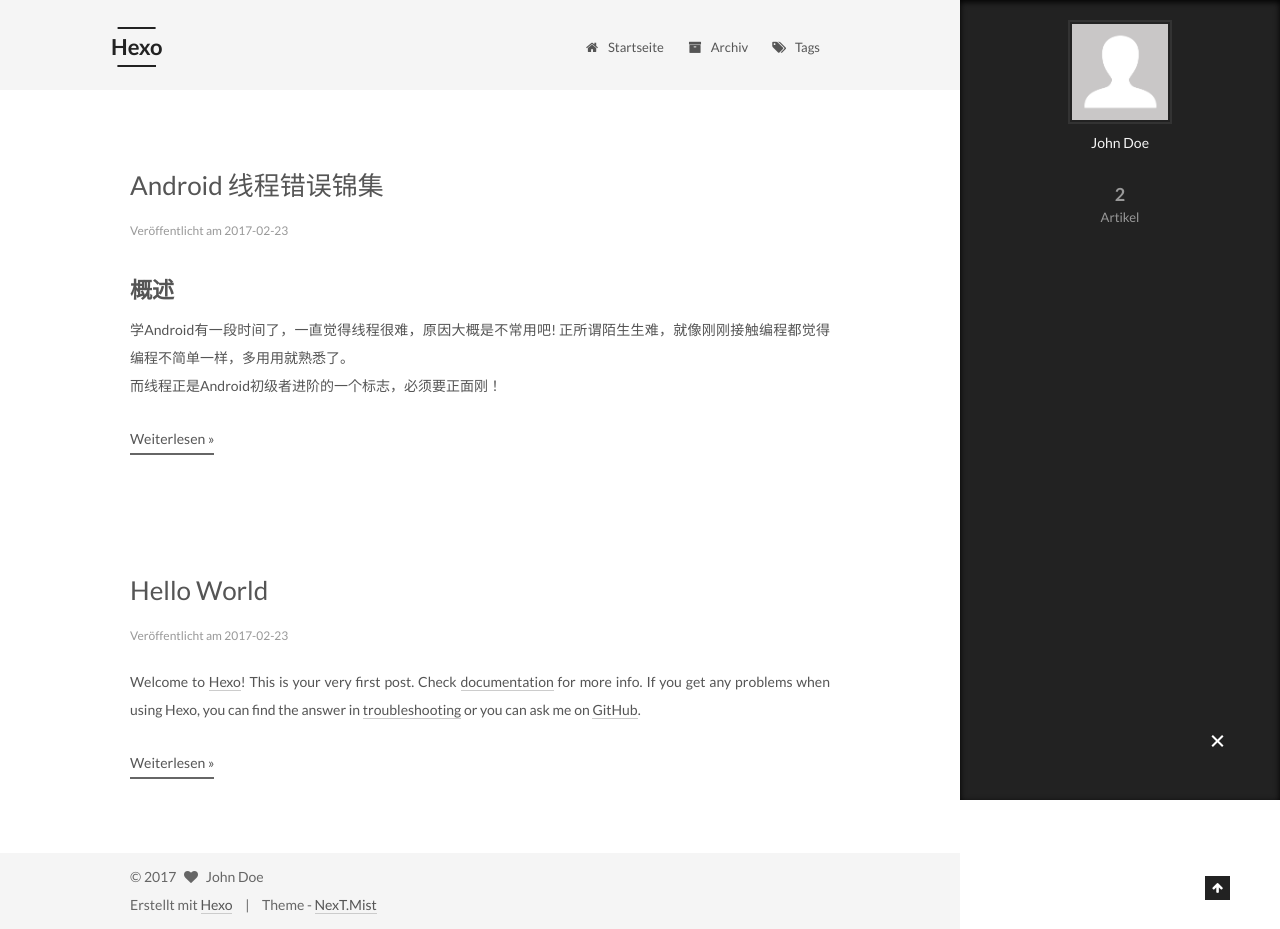
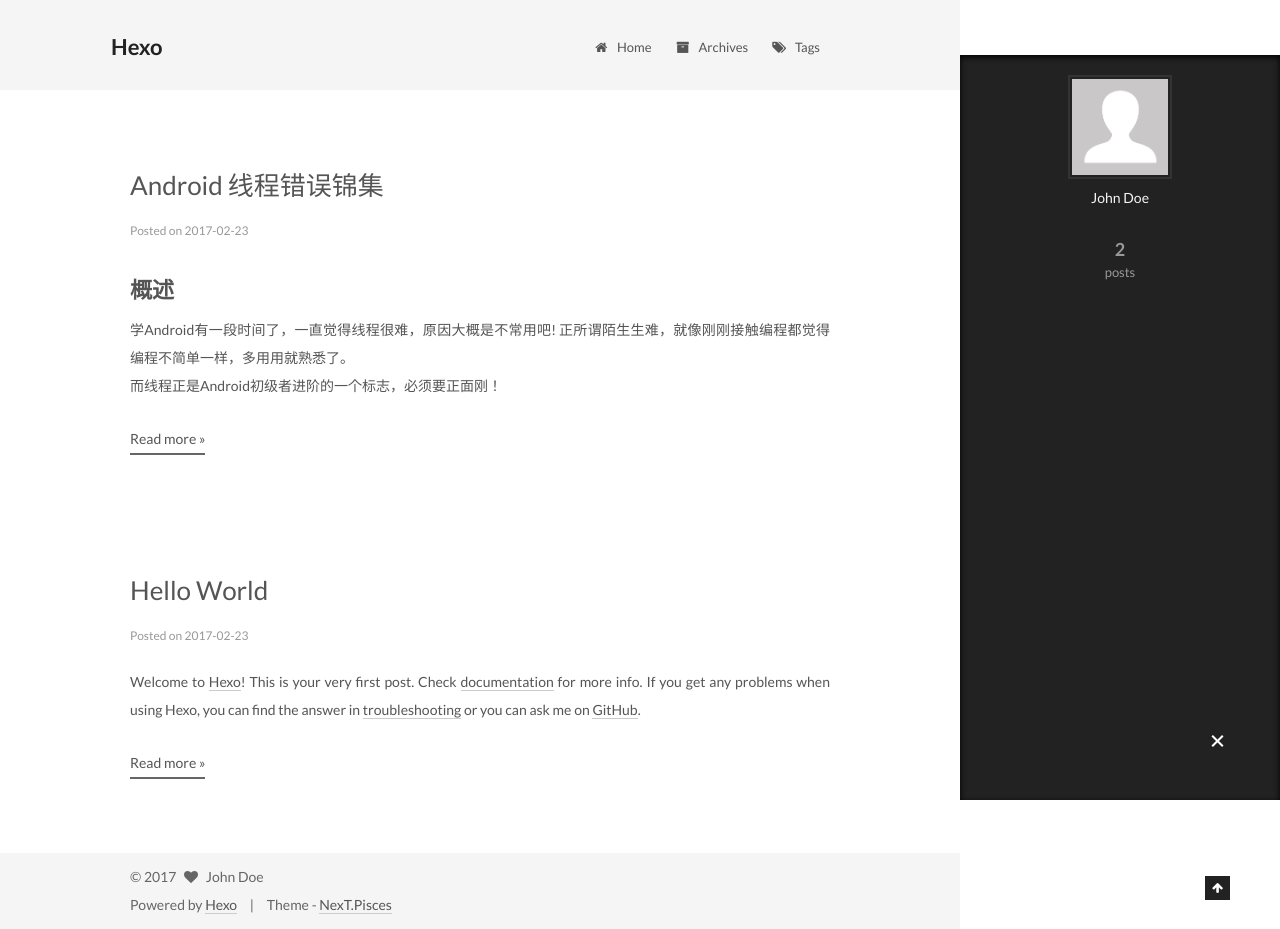
Before and after one commit to 755754582/755754582.github, a plain HTML site: page index.html in a window 1280 px wide. Both pictures are taken after a click on the element 1217 px from the left and 742 px from the top of the page. Drawn offline with Linux system fonts and the light colour scheme.

Commit message:
Site updated: 2017-02-23 11:37:32

```diff
--- a/2017/02/23/Android-线程错误锦集/index.html
+++ b/2017/02/23/Android-线程错误锦集/index.html
@@ -5,7 +5,7 @@
 
 
 
-<html class="theme-next mist use-motion">
+<html class="theme-next pisces use-motion">
 <head>
   <meta charset="UTF-8"/>
 <meta http-equiv="X-UA-Compatible" content="IE=edge,chrome=1" />
@@ -100,7 +100,7 @@
 <script type="text/javascript" id="hexo.configuration">
   var NexT = window.NexT || {};
   var CONFIG = {
-    scheme: 'Mist',
+    scheme: 'Pisces',
     sidebar: {"position":"left","display":"post"},
     fancybox: true,
     motion: true,
@@ -169,7 +169,7 @@
 
               <i class="menu-item-icon fa fa-fw fa-home"></i> <br />
 
-            Startseite
+            Home
           </a>
         </li>
 
@@ -179,7 +179,7 @@
 
               <i class="menu-item-icon fa fa-fw fa-archive"></i> <br />
 
-            Archiv
+            Archives
           </a>
         </li>
 
@@ -242,7 +242,7 @@
             <span class="post-meta-item-icon">
               <i class="fa fa-calendar-o"></i>
             </span>
-            <span class="post-meta-item-text">Veröffentlicht am</span>
+            <span class="post-meta-item-text">Posted on</span>
             <time itemprop="dateCreated" datetime="2017-02-23T11:10:19+08:00" content="2017-02-23">
               2017-02-23
             </time>
@@ -412,10 +412,10 @@ private void showTime() { //第二步
 
         <ul class="sidebar-nav motion-element">
           <li class="sidebar-nav-toc sidebar-nav-active" data-target="post-toc-wrap" >
-            Inhaltsverzeichnis
+            Table of Contents
           </li>
           <li class="sidebar-nav-overview" data-target="site-overview">
-            Übersicht
+            Overview
           </li>
         </ul>
 
@@ -432,7 +432,7 @@ private void showTime() { //第二步
           <div class="site-state-item site-state-posts">
             <a href="/archives">
               <span class="site-state-item-count">2</span>
-              <span class="site-state-item-name">Artikel</span>
+              <span class="site-state-item-name">posts</span>
             </a>
           </div>
 
@@ -490,13 +490,13 @@ private void showTime() { //第二步
 </div>
 
 <div class="powered-by">
-  Erstellt mit  <a class="theme-link" href="http://hexo.io">Hexo</a>
+  Powered by <a class="theme-link" href="http://hexo.io">Hexo</a>
 </div>
 
 <div class="theme-info">
   Theme -
   <a class="theme-link" href="https://github.com/iissnan/hexo-theme-next">
-    NexT.Mist
+    NexT.Pisces
   </a>
 </div>
 
@@ -563,6 +563,13 @@ private void showTime() { //第二步
 
 
 
+  <script type="text/javascript" src="/js/src/affix.js?v=5.0.1"></script>
+
+  <script type="text/javascript" src="/js/src/schemes/pisces.js?v=5.0.1"></script>
+
+
+
+
   <script type="text/javascript" src="/js/src/scrollspy.js?v=5.0.1"></script>
 <script type="text/javascript" src="/js/src/post-details.js?v=5.0.1"></script>
 
--- a/index.html
+++ b/index.html
@@ -5,7 +5,7 @@
 
 
 
-<html class="theme-next mist use-motion">
+<html class="theme-next pisces use-motion">
 <head>
   <meta charset="UTF-8"/>
 <meta http-equiv="X-UA-Compatible" content="IE=edge,chrome=1" />
@@ -96,7 +96,7 @@
 <script type="text/javascript" id="hexo.configuration">
   var NexT = window.NexT || {};
   var CONFIG = {
-    scheme: 'Mist',
+    scheme: 'Pisces',
     sidebar: {"position":"left","display":"post"},
     fancybox: true,
     motion: true,
@@ -167,7 +167,7 @@
 
               <i class="menu-item-icon fa fa-fw fa-home"></i> <br />
 
-            Startseite
+            Home
           </a>
         </li>
 
@@ -177,7 +177,7 @@
 
               <i class="menu-item-icon fa fa-fw fa-archive"></i> <br />
 
-            Archiv
+            Archives
           </a>
         </li>
 
@@ -243,7 +243,7 @@
             <span class="post-meta-item-icon">
               <i class="fa fa-calendar-o"></i>
             </span>
-            <span class="post-meta-item-text">Veröffentlicht am</span>
+            <span class="post-meta-item-text">Posted on</span>
             <time itemprop="dateCreated" datetime="2017-02-23T11:10:19+08:00" content="2017-02-23">
               2017-02-23
             </time>
@@ -276,7 +276,7 @@
           <h2 id="概述"><a href="#概述" class="headerlink" title="概述"></a>概述</h2><p>学Android有一段时间了，一直觉得线程很难，原因大概是不常用吧! 正所谓陌生生难，就像刚刚接触编程都觉得编程不简单一样，多用用就熟悉了。<br>而线程正是Android初级者进阶的一个标志，必须要正面刚！<br>
           <div class="post-more-link text-center">
             <a class="btn" href="/2017/02/23/Android-线程错误锦集/#more" rel="contents">
-              Weiterlesen &raquo;
+              Read more &raquo;
             </a>
           </div>
 
@@ -339,7 +339,7 @@
             <span class="post-meta-item-icon">
               <i class="fa fa-calendar-o"></i>
             </span>
-            <span class="post-meta-item-text">Veröffentlicht am</span>
+            <span class="post-meta-item-text">Posted on</span>
             <time itemprop="dateCreated" datetime="2017-02-23T10:31:44+08:00" content="2017-02-23">
               2017-02-23
             </time>
@@ -372,7 +372,7 @@
           <p>Welcome to <a href="https://hexo.io/">Hexo</a>! This is your very first post. Check <a href="https://hexo.io/docs/">documentation</a> for more info. If you get any problems when using Hexo, you can find the answer in <a href="https://hexo.io/docs/troubleshooting.html">troubleshooting</a> or you can ask me on <a href="https://github.com/hexojs/hexo/issues">GitHub</a>.</p>
           <div class="post-more-link text-center">
             <a class="btn" href="/2017/02/23/hello-world/#more" rel="contents">
-              Weiterlesen &raquo;
+              Read more &raquo;
             </a>
           </div>
 
@@ -443,7 +443,7 @@
           <div class="site-state-item site-state-posts">
             <a href="/archives">
               <span class="site-state-item-count">2</span>
-              <span class="site-state-item-name">Artikel</span>
+              <span class="site-state-item-name">posts</span>
             </a>
           </div>
 
@@ -490,13 +490,13 @@
 </div>
 
 <div class="powered-by">
-  Erstellt mit  <a class="theme-link" href="http://hexo.io">Hexo</a>
+  Powered by <a class="theme-link" href="http://hexo.io">Hexo</a>
 </div>
 
 <div class="theme-info">
   Theme -
   <a class="theme-link" href="https://github.com/iissnan/hexo-theme-next">
-    NexT.Mist
+    NexT.Pisces
   </a>
 </div>
 
@@ -563,6 +563,13 @@
 
 
 
+  <script type="text/javascript" src="/js/src/affix.js?v=5.0.1"></script>
+
+  <script type="text/javascript" src="/js/src/schemes/pisces.js?v=5.0.1"></script>
+
+
+
+
 
 
 
```
Also changed, not shown: 2017/02/23/hello-world/index.html (+17 -10 lines), archives/2017/02/index.html (+16 -9 lines), archives/2017/index.html (+16 -9 lines), archives/index.html (+16 -9 lines).
